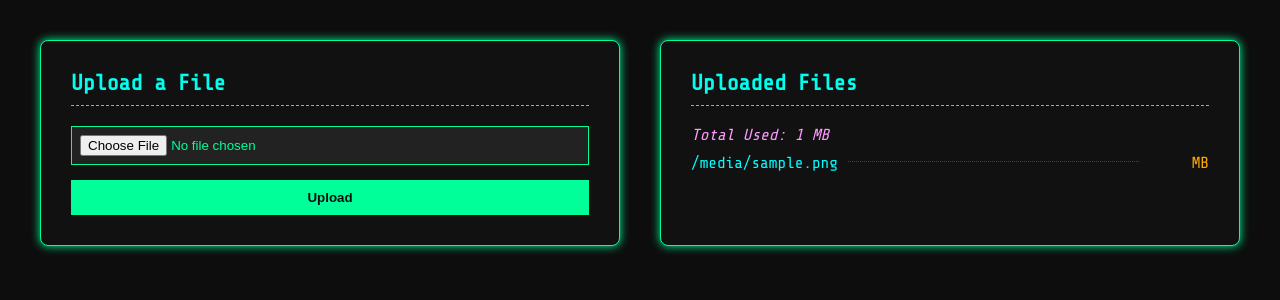
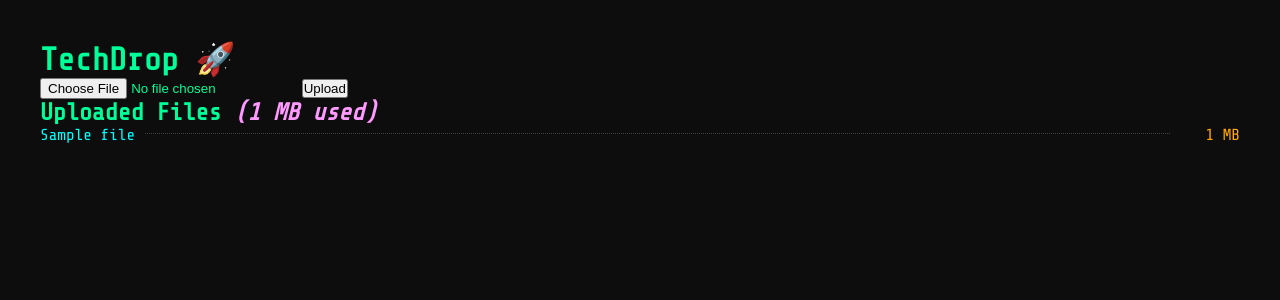
Before and after one commit to Amber100023r44/flask-file-share, a Flask app: template templates/index.html in a window 1280 px wide. Shown: the top 300 px of the page. Run offline with Flask 3, Linux system fonts and the light colour scheme; the template is opened without the code that fills it: most values are stand-ins (such as "Sample title", 1, 10 or a date in 2020).

Commit message:
Update index.html

```diff
--- a/templates/index.html
+++ b/templates/index.html
@@ -2,35 +2,30 @@
 <html>
 <head>
   <title>TechDrop - Secure File Sharing</title>
+  <link href="https://fonts.googleapis.com/css2?family=Orbitron:wght@400;600&display=swap" rel="stylesheet">
   <link rel="stylesheet" href="{{ url_for('static', filename='style.css') }}">
 </head>
 <body>
-  <div class="main-grid">
+  <div class="container">
+    <h1>TechDrop 🚀</h1>
 
-    <div class="upload-box">
-      <h1 class="title">Upload a File</h1>
-      <form action="/upload" method="post" enctype="multipart/form-data">
-        <input type="file" name="file" class="file-input">
-        <button type="submit" class="upload-button">Upload</button>
-      </form>
-    </div>
+    <form method="POST" enctype="multipart/form-data" class="upload-form">
+      <input type="file" name="file">
+      <button type="submit">Upload</button>
+    </form>
 
-    <div class="files-box">
-      <h2 class="subtitle">Uploaded Files</h2>
-      <p class="total-size">Total Used: {{ total_size }} MB</p>
+    <div class="file-list-section">
+      <h2>Uploaded Files <span class="total-size">({{ total_size }} MB used)</span></h2>
       <ul class="file-list">
         {% for file in files %}
           <li>
-            <a href="{{ url_for('uploaded_file', filename=file) }}" class="file-link">{{ file }}</a>
+            <a href="{{ url_for('uploaded_file', filename=file.name) }}" class="file-link">{{ file.name }}</a>
             <span class="dots"></span>
-            <span class="file-size">
-              {{ (os.path.getsize('uploads/' + file) / (1024*1024) ) | round(2) }} MB
-            </span>
+            <span class="file-size">{{ file.size }} MB</span>
           </li>
         {% endfor %}
       </ul>
     </div>
-
   </div>
 </body>
 </html>
```
